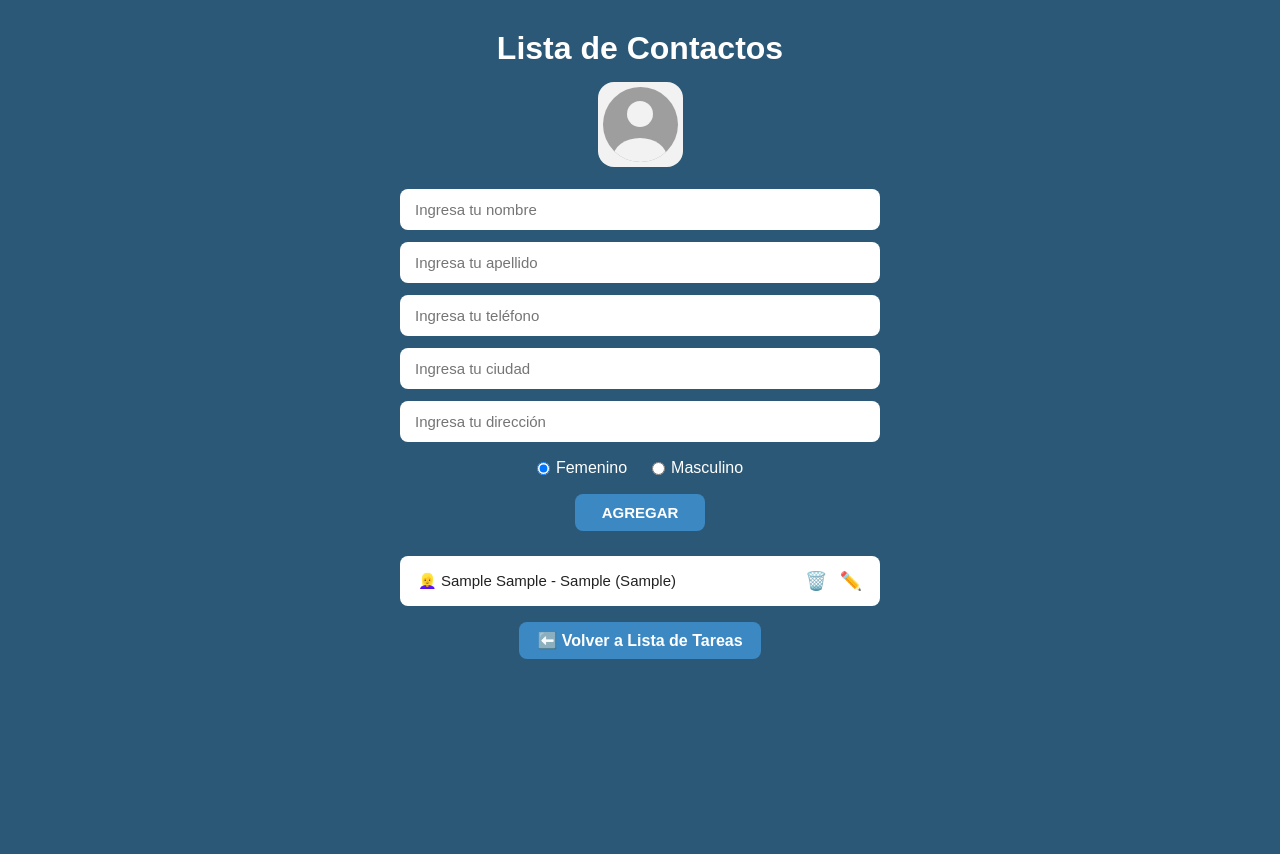
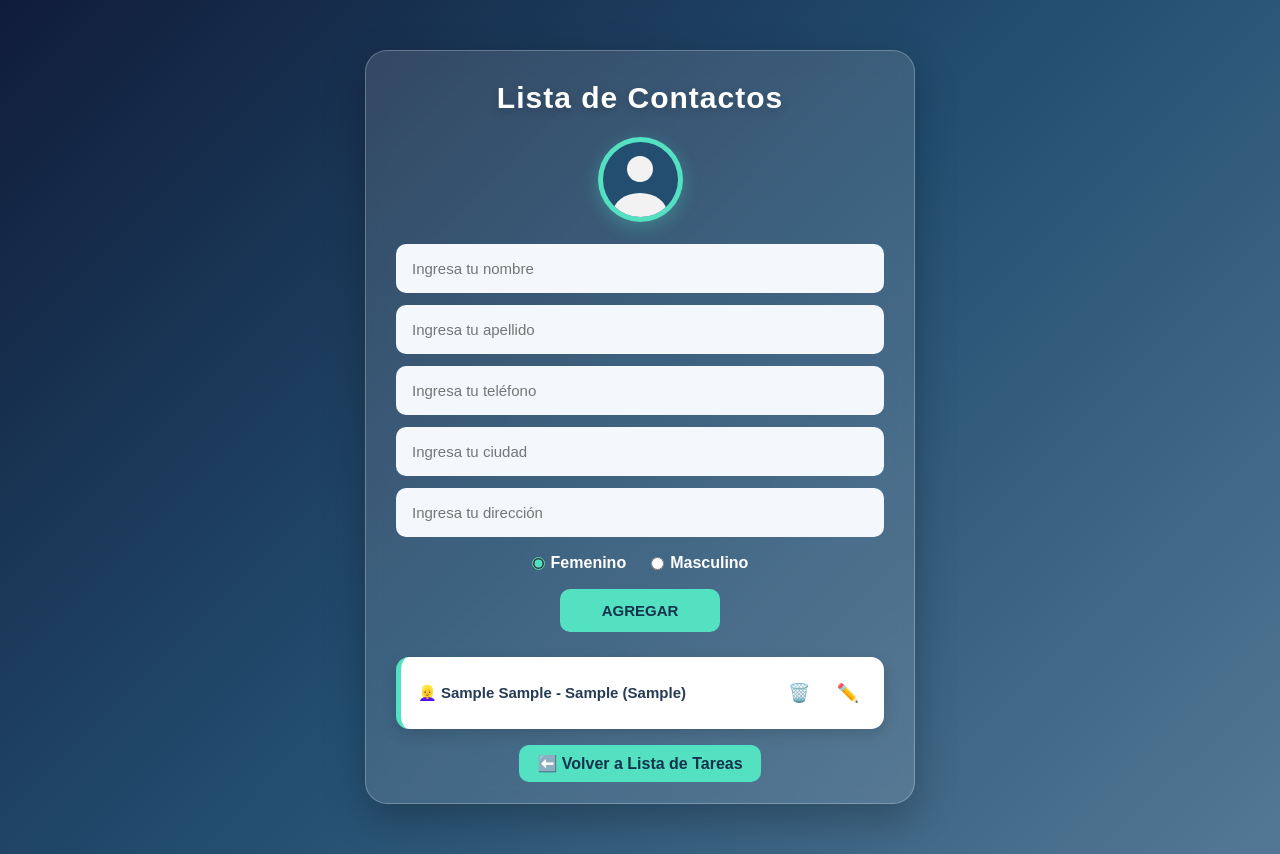
Before and after one commit to esguerrajuan828-bot/lista-de-tareas-contactos, a plain HTML site: page contactos/index.html in a window 1280 px wide. Both pictures are taken after typing "Sample", "Sample", "Sample", "Sample", "Sample" into the empty fields and a click on the button "AGREGAR". Before the commit the page ends 800 px from the top, so only its background shows below. Drawn offline with Linux system fonts and the light colour scheme.

Commit message:
Update styles.css
Mejorar diseño y presentación de lista de contactos

```diff
--- a/contactos/styles.css
+++ b/contactos/styles.css
@@ -155,3 +155,169 @@ h1 {
     font-size: 18px;
     cursor: pointer;
 }
+
+/* =====================================
+   MEJORAS VISUALES - LISTA DE CONTACTOS
+   Aporte personal
+===================================== */
+
+/* Fondo general */
+body {
+    min-height: 100vh;
+    padding: 40px 15px;
+    align-items: flex-start;
+    background: linear-gradient(135deg, #101c3a, #234e70, #537895);
+}
+
+/* Panel principal */
+.contenedor {
+    max-width: 550px;
+    margin: 10px auto;
+    padding: 30px;
+    background: rgba(255, 255, 255, 0.12);
+    border: 1px solid rgba(255, 255, 255, 0.25);
+    border-radius: 22px;
+    box-shadow: 0 15px 40px rgba(0, 0, 0, 0.25);
+    backdrop-filter: blur(10px);
+}
+
+/* Título */
+h1 {
+    font-size: 30px;
+    letter-spacing: 1px;
+    text-shadow: 0 3px 10px rgba(0,0,0,0.2);
+    margin-bottom: 22px;
+}
+
+/* Icono de perfil */
+.caja-icono {
+    border-radius: 50%;
+    background: #54e1c1;
+    box-shadow: 0 5px 18px rgba(84,225,193,0.3);
+    transition: transform 0.3s;
+}
+
+.caja-icono:hover {
+    transform: rotate(10deg) scale(1.08);
+}
+
+.circulo-gris {
+    background: #234e70;
+}
+
+/* Campos del formulario */
+.formulario input[type="text"] {
+    padding: 14px;
+    border: 2px solid transparent;
+    border-radius: 10px;
+    background: #f4f8fc;
+    color: #263b55;
+    transition: 0.3s;
+}
+
+.formulario input[type="text"]:focus {
+    border-color: #54e1c1;
+    box-shadow: 0 0 10px rgba(84,225,193,0.35);
+}
+
+/* Opciones de género */
+.radios {
+    color: white;
+    font-weight: 600;
+}
+
+.radios input {
+    accent-color: #54e1c1;
+    cursor: pointer;
+}
+
+/* Botón agregar */
+#btnAgregar {
+    width: 160px;
+    padding: 13px;
+    background: #54e1c1;
+    color: #12334b;
+    border-radius: 10px;
+    font-weight: bold;
+    transition: 0.3s;
+}
+
+#btnAgregar:hover {
+    background: white;
+    transform: translateY(-3px);
+    box-shadow: 0 6px 15px rgba(0,0,0,0.2);
+}
+
+/* Tarjetas de contactos */
+#listaContactos {
+    margin-top: 25px;
+}
+
+.item-contacto {
+    padding: 17px;
+    border-radius: 13px;
+    border-left: 5px solid #54e1c1;
+    background: #ffffff;
+    box-shadow: 0 5px 15px rgba(0,0,0,0.15);
+    transition: 0.3s;
+}
+
+.item-contacto:hover {
+    transform: translateY(-4px);
+    box-shadow: 0 9px 20px rgba(0,0,0,0.22);
+}
+
+.texto-contacto {
+    color: #263b55;
+    font-weight: 600;
+    line-height: 1.6;
+}
+
+/* Botones editar y eliminar */
+.botones-accion {
+    gap: 10px;
+}
+
+.btn-icono {
+    padding: 8px;
+    border-radius: 8px;
+    transition: 0.3s;
+}
+
+.btn-icono:hover {
+    background: #e0f7f3;
+    transform: scale(1.15);
+}
+
+/* Botón regresar */
+.contenedor a {
+    background: #54e1c1 !important;
+    color: #12334b !important;
+    border-radius: 10px !important;
+    transition: 0.3s;
+}
+
+.contenedor a:hover {
+    background: white !important;
+    transform: translateY(-3px);
+}
+
+/* Adaptación a celulares */
+@media (max-width: 480px) {
+    .contenedor {
+        width: 100%;
+        padding: 22px 15px;
+    }
+
+    h1 {
+        font-size: 25px;
+    }
+
+    .item-contacto {
+        padding: 12px;
+    }
+
+    .texto-contacto {
+        font-size: 13px;
+    }
+}
```
